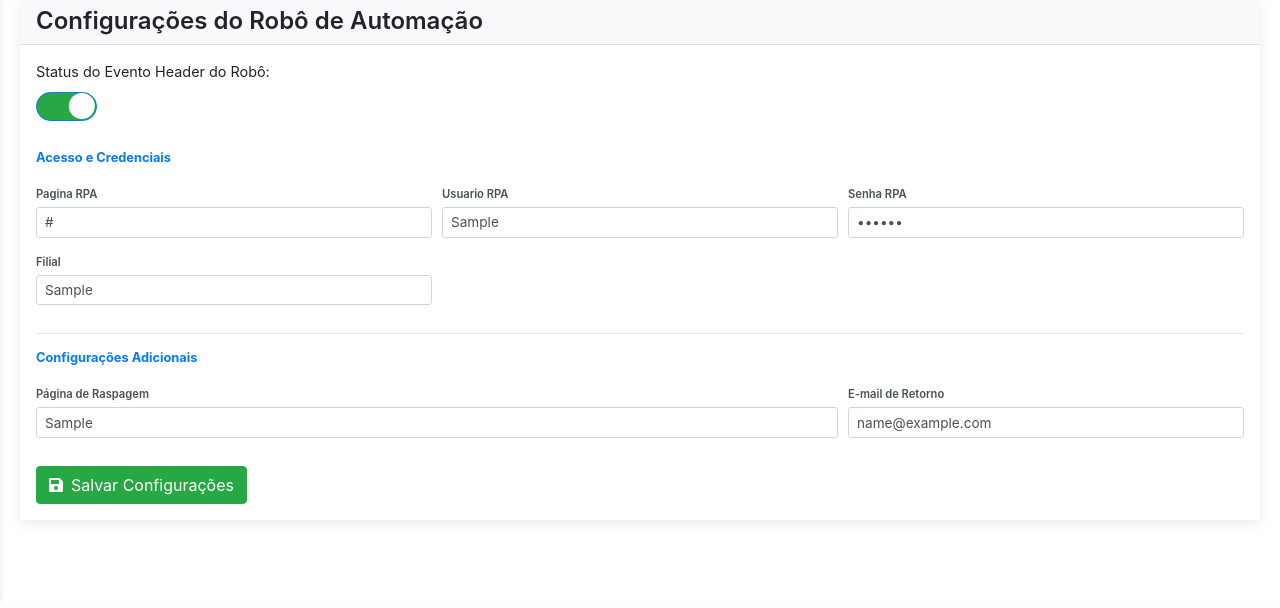
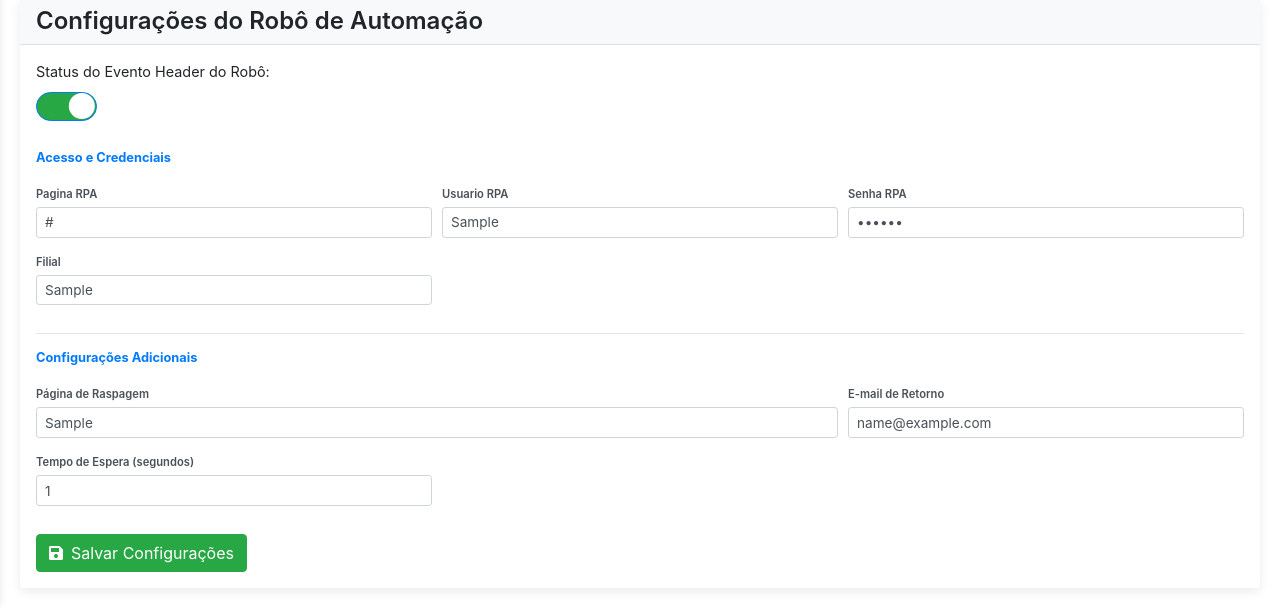
Before and after one commit to nivaldo14/Pref-kadosh_rpa, a Flask app: page /administracao in a window 1280 px wide, after a click on "Configurações do Robô". Shown: the part 198-806 px from the top of the page. Before the commit the page ends 702 px from the top, so only its background shows below. Run offline with Flask 3, Linux system fonts and the light colour scheme; a user stored in the database is signed in; tables that the repository leaves empty hold one stand-in row (values such as "Sample post"); data that the repository does not hold is empty; some libraries are stand-ins or nearby versions.

Commit message:
ajuste conexao neon e avisos

```diff
--- a/app.py
+++ b/app.py
@@ -1,5 +1,6 @@
 from flask import Flask, render_template, request, redirect, url_for, flash, session, jsonify
 from flask_sqlalchemy import SQLAlchemy
+from sqlalchemy.orm import joinedload
 from sqlalchemy.exc import OperationalError
 from flask_migrate import Migrate
 from werkzeug.security import generate_password_hash, check_password_hash
@@ -98,6 +99,7 @@ class ConfiguracaoRobo(db.Model):
     contato = db.Column(db.String(100), nullable=True)
     telefone = db.Column(db.String(20), nullable=True)
     head_evento = db.Column(db.Boolean, nullable=False, default=True)
+    tempo_espera_segundos = db.Column(db.Integer, nullable=True, default=30)
 
 
 class Caminhao(db.Model):
@@ -238,8 +240,16 @@ def cadastros():
 
     caminhoes = Caminhao.query.all()
     motoristas = Motorista.query.all()
-    cargas = CargasExecutada.query.all()
-    agendas_em_espera = Agenda.query.filter_by(status='espera').order_by(Agenda.data_agendamento.desc()).all()
+
+    # Otimizado com Eager Loading para reduzir queries em banco de dados remoto
+    cargas = CargasExecutada.query.options(
+        joinedload(CargasExecutada.caminhao),
+        joinedload(CargasExecutada.motorista)
+    ).all()
+    agendas_em_espera = Agenda.query.filter_by(status='espera').options(
+        joinedload(Agenda.caminhao),
+        joinedload(Agenda.motorista)
+    ).order_by(Agenda.data_agendamento.desc()).all()
 
 
     # Carregar tipos de carroceria do arquivo
@@ -375,6 +385,7 @@ def salvar_configuracao_robo():
     config.contato = request.form.get('contato')
     config.telefone = request.form.get('telefone')
     config.head_evento = 'head_evento' in request.form
+    config.tempo_espera_segundos = request.form.get('tempo_espera_segundos', 30, type=int)
 
     db.session.commit()
     flash('Configuração do robô salva com sucesso!', 'success')
@@ -650,8 +661,7 @@ def api_scrape_fertipar_data():
     return jsonify({"success": True, "data": mock_data})
 
 @app.route('/api/agendas_em_espera', methods=['GET'])
-@token_required
-def api_agendas_em_espera(current_user):
+def api_agendas_em_espera():
     agendas = Agenda.query.filter_by(status='espera').order_by(Agenda.data_agendamento.desc()).all()
     return jsonify([agenda.to_dict() for agenda in agendas])
 
--- a/templates/administracao.html
+++ b/templates/administracao.html
@@ -101,9 +101,15 @@
                     <hr>
                     <h5 class="mb-3 mt-3 text-primary">Configurações Adicionais</h5>
                                         <div class="form-row">
-                                            <div class="form-group col-md-8"><label for="pagina_raspagem">Página de Raspagem</label><input type="url" class="form-control form-control-sm" id="pagina_raspagem" name="pagina_raspagem" value="{{ configuracao.pagina_raspagem if configuracao else '' }}"></div>
-                                            <div class="form-group col-md-4"><label for="email_retorno">E-mail de Retorno</label><input type="email" class="form-control form-control-sm" id="email_retorno" name="email_retorno" value="{{ configuracao.email_retorno if configuracao else '' }}" required></div>
-                                        </div>
+                        <div class="form-group col-md-8"><label for="pagina_raspagem">Página de Raspagem</label><input type="url" class="form-control form-control-sm" id="pagina_raspagem" name="pagina_raspagem" value="{{ configuracao.pagina_raspagem if configuracao else '' }}"></div>
+                        <div class="form-group col-md-4"><label for="email_retorno">E-mail de Retorno</label><input type="email" class="form-control form-control-sm" id="email_retorno" name="email_retorno" value="{{ configuracao.email_retorno if configuracao else '' }}" required></div>
+                    </div>
+                    <div class="form-row">
+                        <div class="form-group col-md-4">
+                            <label for="tempo_espera_segundos">Tempo de Espera (segundos)</label>
+                            <input type="number" class="form-control form-control-sm" id="tempo_espera_segundos" name="tempo_espera_segundos" value="{{ configuracao.tempo_espera_segundos if configuracao else 30 }}" min="0">
+                        </div>
+                    </div>
                     <button type="submit" class="btn btn-success mt-3"><i class="fas fa-save mr-2"></i>Salvar Configurações</button>
                 </form>
             </div>
```
Also changed, not shown: vercel old.json (added, +27 -0 lines), database.db (added), database_old.db (added), 3 other files.
